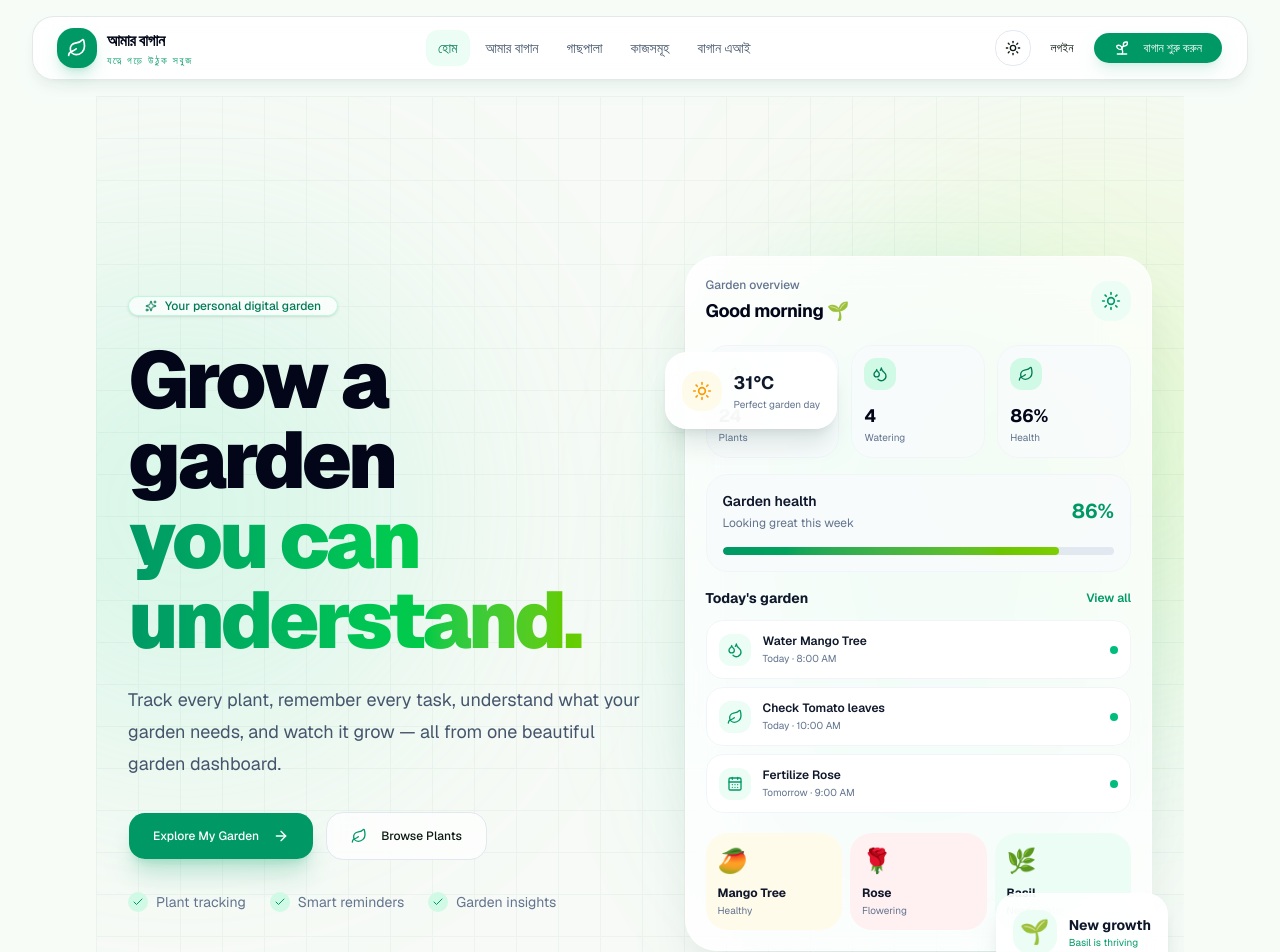
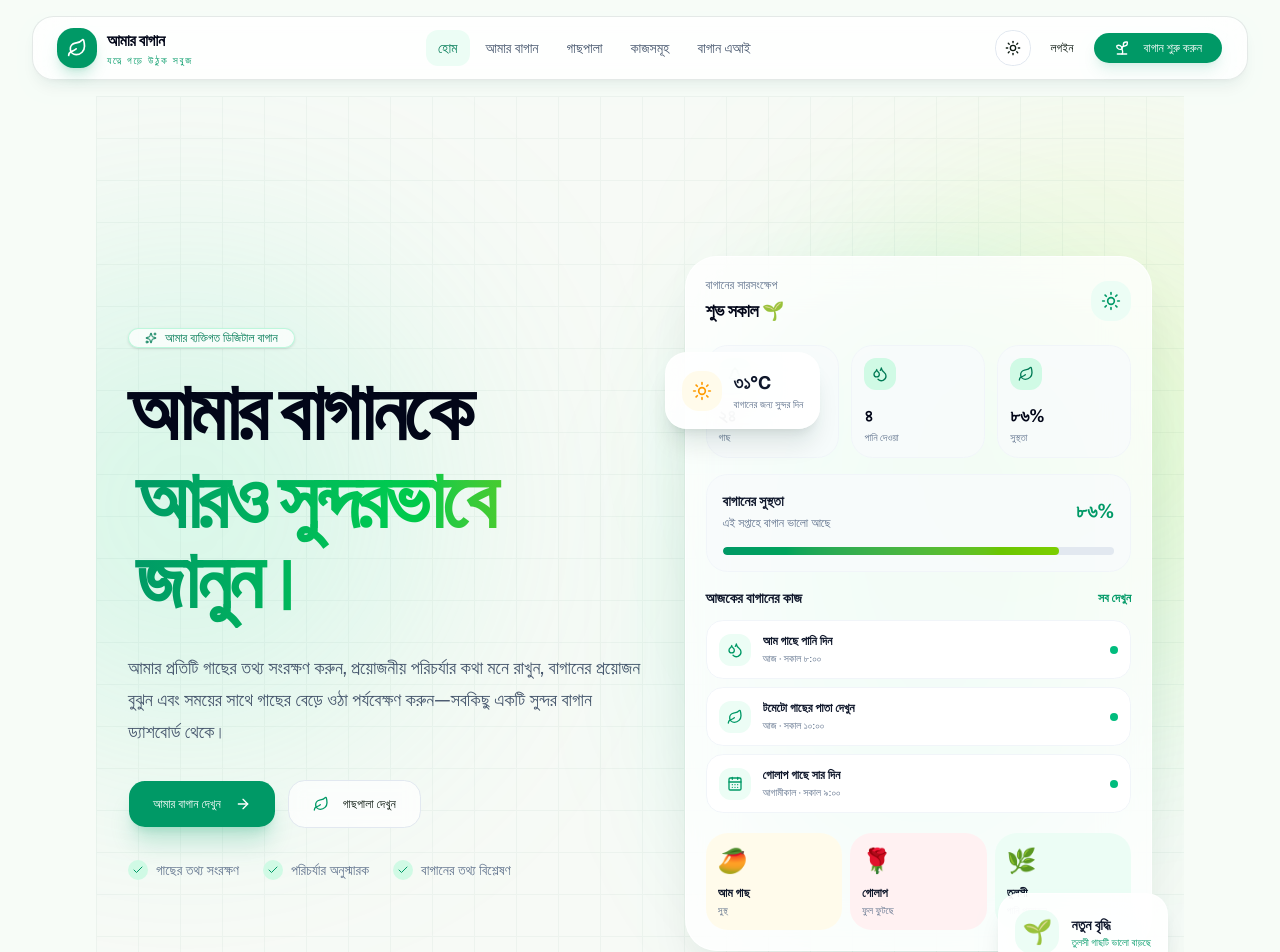
Before and after one commit to azijulhakimbd/My-Garden, a Next.js app: page / in a window 1280 px wide. Shown: the top 952 px of the page. Built offline with nearby package versions, Linux system fonts and the light colour scheme.

Commit message:
update:hero

```diff
--- a/components/home/Hero.tsx
+++ b/components/home/Hero.tsx
@@ -17,20 +17,20 @@ import { Badge } from "@/components/ui/badge";
 
 const plants = [
   {
-    name: "Mango Tree",
-    status: "Healthy",
+    name: "আম গাছ",
+    status: "সুস্থ",
     icon: "🥭",
     color: "bg-amber-50 dark:bg-amber-500/10",
   },
   {
-    name: "Rose",
-    status: "Flowering",
+    name: "গোলাপ",
+    status: "ফুল ফুটছে",
     icon: "🌹",
     color: "bg-rose-50 dark:bg-rose-500/10",
   },
   {
-    name: "Basil",
-    status: "Needs water",
+    name: "তুলসী",
+    status: "পানি প্রয়োজন",
     icon: "🌿",
     color: "bg-emerald-50 dark:bg-emerald-500/10",
   },
@@ -42,6 +42,7 @@ export function Hero() {
       {/* Background */}
       <div className="pointer-events-none absolute inset-0">
         <div className="absolute -left-40 top-40 size-[500px] rounded-full bg-emerald-300/20 blur-[120px] dark:bg-emerald-500/10" />
+
         <div className="absolute -right-40 top-20 size-[500px] rounded-full bg-lime-300/20 blur-[120px] dark:bg-lime-500/10" />
 
         <div
@@ -56,6 +57,7 @@ export function Hero() {
 
       <section className="relative mx-auto max-w-7xl px-4 pb-20 pt-36 sm:px-6 sm:pt-40 lg:px-8 lg:pb-28">
         <div className="grid items-center gap-14 lg:grid-cols-[1.05fr_0.95fr] lg:gap-10">
+
           {/* Left */}
           <div className="max-w-3xl">
             <Badge
@@ -63,20 +65,21 @@ export function Hero() {
               className="mb-6 gap-2 rounded-full border border-emerald-200/70 bg-white/70 px-4 py-2 text-emerald-700 shadow-sm backdrop-blur dark:border-emerald-400/20 dark:bg-emerald-500/10 dark:text-emerald-300"
             >
               <Sparkles className="size-3.5" />
-              Your personal digital garden
+              আমার ব্যক্তিগত ডিজিটাল বাগান
             </Badge>
 
             <h1 className="text-balance text-5xl font-black tracking-[-0.045em] text-slate-950 sm:text-6xl lg:text-7xl xl:text-[80px] dark:text-white">
-              Grow a garden
-              <span className="block bg-gradient-to-r from-emerald-600 via-green-500 to-lime-500 bg-clip-text text-transparent">
-                you can understand.
+              আমার বাগানকে
+              <span className="block bg-gradient-to-r from-emerald-600 via-green-500 to-lime-500 bg-clip-text p-2 text-transparent">
+                আরও সুন্দরভাবে জানুন।
               </span>
             </h1>
 
             <p className="mt-6 max-w-2xl text-pretty text-base leading-8 text-slate-600 sm:text-lg dark:text-slate-300">
-              Track every plant, remember every task, understand what your
-              garden needs, and watch it grow — all from one beautiful garden
-              dashboard.
+              আমার প্রতিটি গাছের তথ্য সংরক্ষণ করুন, প্রয়োজনীয় পরিচর্যার
+              কথা মনে রাখুন, বাগানের প্রয়োজন বুঝুন এবং সময়ের সাথে গাছের
+              বেড়ে ওঠা পর্যবেক্ষণ করুন—সবকিছু একটি সুন্দর বাগান
+              ড্যাশবোর্ড থেকে।
             </p>
 
             {/* CTA */}
@@ -87,7 +90,7 @@ export function Hero() {
                 className="h-12 rounded-xl bg-emerald-600 px-6 text-white shadow-xl shadow-emerald-600/20 hover:bg-emerald-700"
               >
                 <Link href="/garden">
-                  Explore My Garden
+                  আমার বাগান দেখুন
                   <ArrowRight className="ml-2 size-4" />
                 </Link>
               </Button>
@@ -100,7 +103,7 @@ export function Hero() {
               >
                 <Link href="/plants">
                   <Leaf className="mr-2 size-4 text-emerald-600" />
-                  Browse Plants
+                  গাছপালা দেখুন
                 </Link>
               </Button>
             </div>
@@ -111,41 +114,43 @@ export function Hero() {
                 <span className="flex size-5 items-center justify-center rounded-full bg-emerald-100 dark:bg-emerald-500/10">
                   <Check className="size-3 text-emerald-600" />
                 </span>
-                Plant tracking
+                গাছের তথ্য সংরক্ষণ
               </span>
 
               <span className="flex items-center gap-2">
                 <span className="flex size-5 items-center justify-center rounded-full bg-emerald-100 dark:bg-emerald-500/10">
                   <Check className="size-3 text-emerald-600" />
                 </span>
-                Smart reminders
+                পরিচর্যার অনুস্মারক
               </span>
 
               <span className="flex items-center gap-2">
                 <span className="flex size-5 items-center justify-center rounded-full bg-emerald-100 dark:bg-emerald-500/10">
                   <Check className="size-3 text-emerald-600" />
                 </span>
-                Garden insights
+                বাগানের তথ্য বিশ্লেষণ
               </span>
             </div>
           </div>
 
-          {/* Right visual */}
+          {/* Right Visual */}
           <div className="relative mx-auto w-full max-w-xl lg:ml-auto">
+
             {/* Glow */}
             <div className="absolute inset-10 rounded-full bg-emerald-400/20 blur-[80px] dark:bg-emerald-500/10" />
 
-            {/* Main dashboard */}
+            {/* Main Dashboard */}
             <div className="relative rounded-[2rem] border border-white/80 bg-white/80 p-4 shadow-2xl shadow-emerald-950/10 backdrop-blur-xl dark:border-white/10 dark:bg-slate-900/80 sm:p-5">
+
               {/* Header */}
               <div className="flex items-center justify-between">
                 <div>
                   <p className="text-xs font-medium text-slate-500 dark:text-slate-400">
-                    Garden overview
+                    বাগানের সারসংক্ষেপ
                   </p>
 
                   <h2 className="mt-1 text-lg font-bold text-slate-950 dark:text-white">
-                    Good morning 🌱
+                    শুভ সকাল 🌱
                   </h2>
                 </div>
 
@@ -158,37 +163,38 @@ export function Hero() {
               <div className="mt-5 grid grid-cols-3 gap-3">
                 <StatCard
                   icon={<TreePine className="size-4" />}
-                  value="24"
-                  label="Plants"
+                  value="২৪"
+                  label="গাছ"
                 />
 
                 <StatCard
                   icon={<Droplets className="size-4" />}
-                  value="4"
-                  label="Watering"
+                  value="৪"
+                  label="পানি দেওয়া"
                 />
 
                 <StatCard
                   icon={<Leaf className="size-4" />}
-                  value="86%"
-                  label="Health"
+                  value="৮৬%"
+                  label="সুস্থতা"
                 />
               </div>
 
-              {/* Garden health */}
+              {/* Garden Health */}
               <div className="mt-4 rounded-2xl border border-slate-100 bg-slate-50/80 p-4 dark:border-white/5 dark:bg-white/[0.03]">
                 <div className="flex items-center justify-between">
                   <div>
                     <p className="text-sm font-semibold text-slate-900 dark:text-white">
-                      Garden health
+                      বাগানের সুস্থতা
                     </p>
+
                     <p className="mt-1 text-xs text-slate-500 dark:text-slate-400">
-                      Looking great this week
+                      এই সপ্তাহে বাগান ভালো আছে
                     </p>
                   </div>
 
                   <span className="text-xl font-bold text-emerald-600">
-                    86%
+                    ৮৬%
                   </span>
                 </div>
 
@@ -201,49 +207,53 @@ export function Hero() {
               <div className="mt-4">
                 <div className="mb-3 flex items-center justify-between">
                   <p className="text-sm font-bold text-slate-900 dark:text-white">
-                    Today's garden
+                    আজকের বাগানের কাজ
                   </p>
 
                   <Link
                     href="/tasks"
                     className="text-xs font-semibold text-emerald-600 hover:text-emerald-700"
                   >
-                    View all
+                    সব দেখুন
                   </Link>
                 </div>
 
                 <div className="space-y-2">
                   <Task
                     icon={<Droplets className="size-4" />}
-                    title="Water Mango Tree"
-                    time="Today · 8:00 AM"
+                    title="আম গাছে পানি দিন"
+                    time="আজ · সকাল ৮:০০"
                   />
 
                   <Task
                     icon={<Leaf className="size-4" />}
-                    title="Check Tomato leaves"
-                    time="Today · 10:00 AM"
+                    title="টমেটো গাছের পাতা দেখুন"
+                    time="আজ · সকাল ১০:০০"
                   />
 
                   <Task
                     icon={<CalendarDays className="size-4" />}
-                    title="Fertilize Rose"
-                    time="Tomorrow · 9:00 AM"
+                    title="গোলাপ গাছে সার দিন"
+                    time="আগামীকাল · সকাল ৯:০০"
                   />
                 </div>
               </div>
 
-              {/* Plant list */}
+              {/* Plant List */}
               <div className="mt-5 grid grid-cols-3 gap-2">
                 {plants.map((plant) => (
                   <div
                     key={plant.name}
                     className={`rounded-2xl p-3 ${plant.color}`}
                   >
-                    <div className="text-2xl">{plant.icon}</div>
+                    <div className="text-2xl">
+                      {plant.icon}
+                    </div>
+
                     <p className="mt-2 truncate text-xs font-bold text-slate-900 dark:text-white">
                       {plant.name}
                     </p>
+
                     <p className="mt-0.5 truncate text-[10px] text-slate-500 dark:text-slate-400">
                       {plant.status}
                     </p>
@@ -252,7 +262,7 @@ export function Hero() {
               </div>
             </div>
 
-            {/* Floating weather card */}
+            {/* Weather Card */}
             <div className="absolute -left-5 top-24 hidden rounded-2xl border border-white/80 bg-white/90 p-4 shadow-xl shadow-emerald-950/10 backdrop-blur-xl sm:block dark:border-white/10 dark:bg-slate-900/90">
               <div className="flex items-center gap-3">
                 <div className="flex size-10 items-center justify-center rounded-xl bg-amber-50 dark:bg-amber-500/10">
@@ -261,16 +271,17 @@ export function Hero() {
 
                 <div>
                   <p className="text-lg font-bold text-slate-900 dark:text-white">
-                    31°C
+                    ৩১°C
                   </p>
+
                   <p className="text-[10px] text-slate-500 dark:text-slate-400">
-                    Perfect garden day
+                    বাগানের জন্য সুন্দর দিন
                   </p>
                 </div>
               </div>
             </div>
 
-            {/* Floating plant card */}
+            {/* Plant Card */}
             <div className="absolute -bottom-5 -right-4 hidden rounded-2xl border border-white/80 bg-white/90 p-4 shadow-xl shadow-emerald-950/10 backdrop-blur-xl sm:block dark:border-white/10 dark:bg-slate-900/90">
               <div className="flex items-center gap-3">
                 <div className="flex size-11 items-center justify-center rounded-xl bg-emerald-50 text-2xl dark:bg-emerald-500/10">
@@ -279,10 +290,11 @@ export function Hero() {
 
                 <div>
                   <p className="text-sm font-bold text-slate-900 dark:text-white">
-                    New growth
+                    নতুন বৃদ্ধি
                   </p>
+
                   <p className="text-[10px] text-emerald-600 dark:text-emerald-400">
-                    Basil is thriving
+                    তুলসী গাছটি ভালো বাড়ছে
                   </p>
                 </div>
               </div>
@@ -290,30 +302,32 @@ export function Hero() {
           </div>
         </div>
 
-        {/* Bottom feature strip */}
+        {/* Bottom Feature Strip */}
         <div className="mt-20 grid gap-4 border-t border-slate-200/80 pt-8 sm:grid-cols-3 dark:border-white/10">
           <Feature
             icon={<Leaf />}
-            title="Know every plant"
-            description="Keep all your plants organized in one place."
+            title="প্রতিটি গাছকে জানুন"
+            description="আপনার সব গাছের তথ্য একটি জায়গায় সুন্দরভাবে সংরক্ষণ করুন।"
           />
 
           <Feature
             icon={<Droplets />}
-            title="Never miss care"
-            description="Stay on top of watering and garden tasks."
+            title="পরিচর্যা ভুলবেন না"
+            description="পানি দেওয়া ও বাগানের প্রয়োজনীয় কাজের কথা মনে রাখুন।"
           />
 
           <Feature
             icon={<Sparkles />}
-            title="Grow smarter"
-            description="Turn your garden data into useful insights."
+            title="আরও স্মার্টভাবে বাগান করুন"
+            description="বাগানের তথ্য ব্যবহার করে আরও ভালোভাবে গাছের যত্ন নিন।"
           />
         </div>
       </section>
     </main>
   );
 }
+
+/* ---------------- Stat Card ---------------- */
 
 function StatCard({
   icon,
@@ -340,6 +354,8 @@ function StatCard({
     </div>
   );
 }
+
+/* ---------------- Task ---------------- */
 
 function Task({
   icon,
@@ -371,6 +387,8 @@ function Task({
   );
 }
 
+/* ---------------- Feature ---------------- */
+
 function Feature({
   icon,
   title,
```
